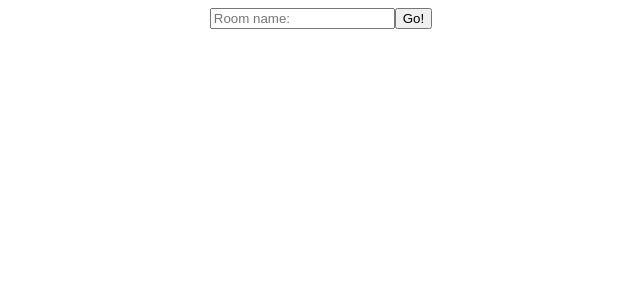
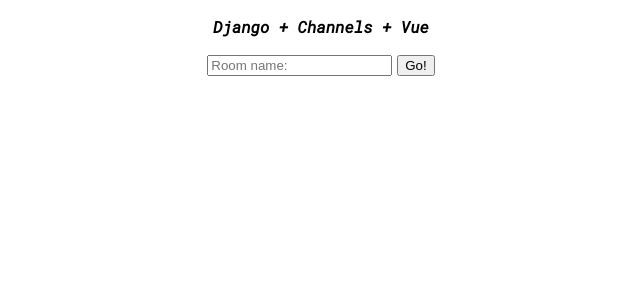
Before and after one commit to nvishnya/django-channels-vue-template, a Vue app: page / in a window 1280 px wide. Shown: the top 300 px of the page, without its empty margins (319-959 px from the left). Built offline with nearby package versions, Linux system fonts and the light colour scheme.

Commit message:
Update representation

```diff
--- a/src/App.vue
+++ b/src/App.vue
@@ -1,27 +1,23 @@
 <template>
   <div id="app">
-    <router-view/>
+    <p class="name">
+      <span>Django</span> +
+      <span>Channels</span> +
+      <span>Vue</span>
+    </p>
+    <router-view />
   </div>
 </template>
 
 <style>
+@import url("https://fonts.googleapis.com/css2?family=Roboto+Mono:ital@1&display=swap");
 #app {
-  font-family: 'Avenir', Helvetica, Arial, sans-serif;
+  font-family: "Roboto Mono", monospace;
   -webkit-font-smoothing: antialiased;
   -moz-osx-font-smoothing: grayscale;
   text-align: center;
-  color: #2c3e50;
 }
-#nav {
-  padding: 30px;
-}
-
-#nav a {
+.name {
   font-weight: bold;
-  color: #2c3e50;
-}
-
-#nav a.router-link-exact-active {
-  color: #42b983;
 }
 </style>
--- a/src/components/ChatRoom.vue
+++ b/src/components/ChatRoom.vue
@@ -2,7 +2,7 @@
   <center>
     <form @submit="onSubmit">
       <input id="message-input-field" placeholder="Type your message here" v-model="message" />
-      <button type="submit">Send</button>
+      <button :style="{marginLeft:'5px'}" type="submit">Send</button>
     </form>
     <message-list v-bind:messages="messages"></message-list>
   </center>
--- a/src/components/MessageList.vue
+++ b/src/components/MessageList.vue
@@ -1,11 +1,44 @@
 <template>
   <div id="chat-log">
-    <p v-for="message in messages" v-bind:key="message.id">{{ message.text }}</p>
+    <p v-if="messages.length === 0">No messages here yet :(</p>
+    <div v-else class="message" v-for="message in messages" v-bind:key="message.id">
+      <div class="date">{{ message.date }}</div>
+      <div class="text">{{ message.text }}</div>
+      <!-- <div class="delete">
+        <button>Delete</button>
+      </div> -->
+    </div>
+    <!-- <p v-for="message in messages" v-bind:key="message.id">{{ message.text }}</p> -->
   </div>
 </template>
 
 <script>
 export default {
-  props: ["messages"]
+  props: ["messages"],
 };
 </script>
+
+<style>
+.message {
+  display: flex;
+  border-bottom: 1px solid gainsboro;
+  margin: 0 auto;
+  max-width: 30%;
+  padding-top: 1.5rem;
+  padding-bottom: 0.5rem;
+}
+/* .date{
+  border-right: 1px solid gainsboro;;
+} */
+.date {
+  flex: 25%;
+  text-align: left;
+}
+.delete {
+  text-align: right;
+}
+.text {
+  flex: 50%;
+  text-align: left;
+}
+</style>
--- a/src/components/RoomInput.vue
+++ b/src/components/RoomInput.vue
@@ -3,7 +3,7 @@
   <center>
     <form @submit="onSubmit">
       <input id="room-input-field" placeholder="Room name:" v-model="room_name" />
-      <button type="submit">Go!</button>
+      <button :style="{marginLeft:'5px'}" type="submit">Go!</button>
     </form>
   </center>
 </template>
```
